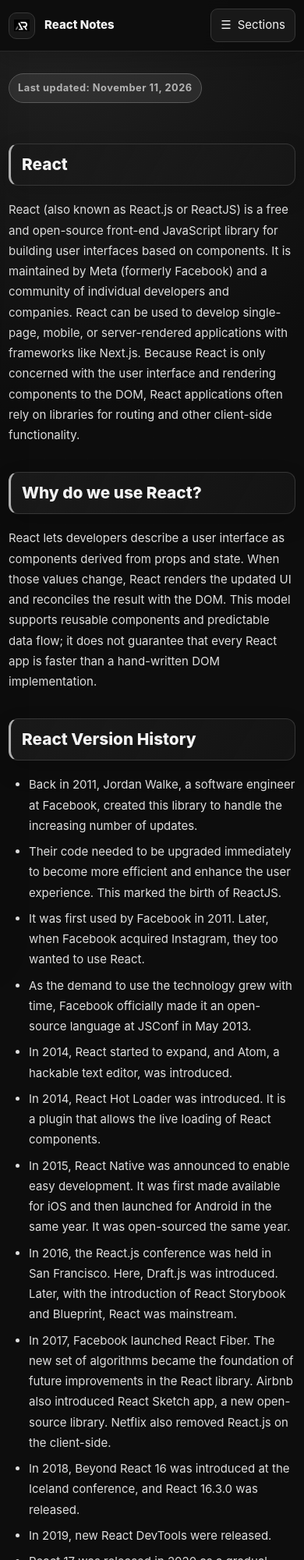
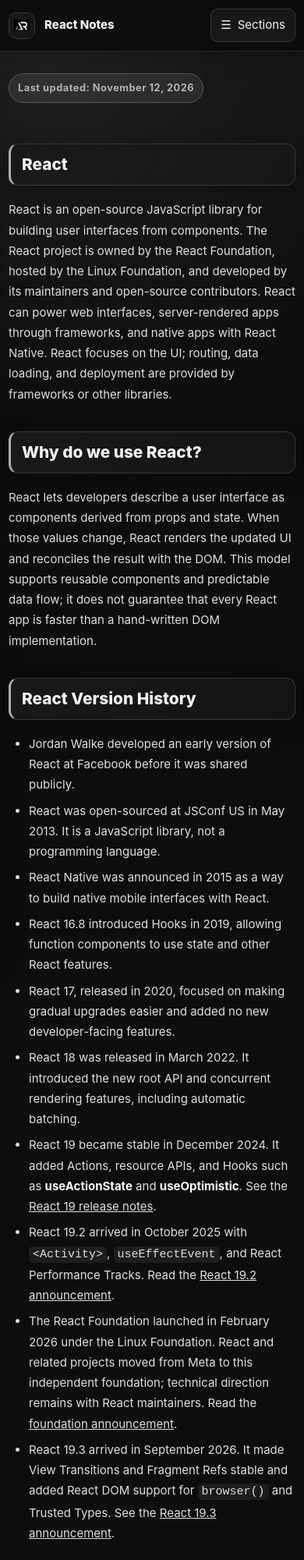
Before and after one commit to a2rp/react-notes-1, a plain HTML site: page index.html in a window 390 px wide. Shown: the top 2000 px of the page at 78% size. Drawn offline with Linux system fonts and the light colour scheme.

Commit message:
Refresh React notes for current releases

```diff
--- a/index.html
+++ b/index.html
@@ -3,11 +3,11 @@
 <head>
 <meta charset="UTF-8" />
 <meta name="viewport" content="width=device-width, initial-scale=1.0" />
-<meta name="description" content="Practical React notes covering JSX, components, state, props, hooks, routing and Redux." />
+<meta name="description" content="React study notes covering JSX, components, state, Hooks, routing, forms, and Redux, updated for React 19.3." />
 <meta name="theme-color" content="#121212" />
 <meta property="og:type" content="website" />
 <meta property="og:title" content="React Notes | Ashish Ranjan" />
-<meta property="og:description" content="Practical React notes covering core concepts, patterns and common APIs." />
+<meta property="og:description" content="React study notes covering core concepts, patterns, and APIs, updated for React 19.3." />
 <meta property="og:image" content="./public/preview.png" />
 <meta property="og:url" content="https://a2rp.github.io/react-notes-1/" />
 <meta name="twitter:card" content="summary_large_image" />
@@ -28,16 +28,15 @@
 <div class='pageLayout'>
 <aside class="sectionNav" id="sectionNav" aria-label="React notes sections"><p>Study guide</p><nav class="sectionLinks" id="sectionLinks"></nav></aside>
 <main class='notes' id='notes'>
-<p class="lastUpdated">Last updated: November 11, 2026</p>
+<p class="lastUpdated">Last updated: November 12, 2026</p>
         <h1 class="title">React</h1>
-        React (also known as React.js or ReactJS) is a free and open-source
-        front-end JavaScript library for building user interfaces based on
-        components. It is maintained by Meta (formerly Facebook) and a community
-        of individual developers and companies. React can be used to develop
-        single-page, mobile, or server-rendered applications with frameworks
-        like Next.js. Because React is only concerned with the user interface
-        and rendering components to the DOM, React applications often rely on
-        libraries for routing and other client-side functionality.
+        React is an open-source JavaScript library for building user interfaces
+        from components. The React project is owned by the React Foundation,
+        hosted by the Linux Foundation, and developed by its maintainers and
+        open-source contributors. React can power web interfaces, server-rendered
+        apps through frameworks, and native apps with React Native. React focuses
+        on the UI; routing, data loading, and deployment are provided by frameworks
+        or other libraries.
 
         <h2 class="title">Why do we use React?</h2>
         React lets developers describe a user interface as components derived
@@ -48,71 +47,16 @@
 
         <h2 class="title">React Version History</h2>
         <ul>
-            <li>
-                Back in 2011, Jordan Walke, a software engineer at Facebook,
-                created this library to handle the increasing number of updates.
-            </li>
-            <li>
-                Their code needed to be upgraded immediately to become more
-                efficient and enhance the user experience. This marked the birth
-                of ReactJS.
-            </li>
-            <li>
-                It was first used by Facebook in 2011. Later, when Facebook
-                acquired Instagram, they too wanted to use React.
-            </li>
-            <li>
-                As the demand to use the technology grew with time, Facebook
-                officially made it an open-source language at JSConf in May
-                2013.
-            </li>
-            <li>
-                In 2014, React started to expand, and Atom, a hackable text
-                editor, was introduced.
-            </li>
-            <li>
-                In 2014, React Hot Loader was introduced. It is a plugin that
-                allows the live loading of React components.
-            </li>
-            <li>
-                In 2015, React Native was announced to enable easy development.
-                It was first made available for iOS and then launched for
-                Android in the same year. It was open-sourced the same year.
-            </li>
-            <li>
-                In 2016, the React.js conference was held in San Francisco.
-                Here, Draft.js was introduced. Later, with the introduction of
-                React Storybook and Blueprint, React was mainstream.
-            </li>
-            <li>
-                In 2017, Facebook launched React Fiber. The new set of
-                algorithms became the foundation of future improvements in the
-                React library. Airbnb also introduced React Sketch app, a new
-                open-source library. Netflix also removed React.js on the
-                client-side.
-            </li>
-            <li>
-                In 2018, Beyond React 16 was introduced at the Iceland
-                conference, and React 16.3.0 was released.
-            </li>
-            <li>In 2019, new React DevTools were released.</li>
-            <li>
-                React 17 was released in 2020 as a gradual-upgrade release. It
-                focused on making upgrades easier and did not add new
-                developer-facing features.
-            </li>
-            <li>
-                React 18 was released in March 2022. It introduced the new root
-                API and concurrent rendering capabilities, including automatic
-                batching.
-            </li>
-            <li>
-                React 19 became stable in December 2024. It added form Actions,
-                new resource APIs, and hooks such as <b>useActionState</b> and
-                <b>useOptimistic</b>. See the
-                <a href="https://react.dev/blog/2024/12/05/react-19">React 19 release notes</a>
-                for details.
-            </li>
+            <li>Jordan Walke developed an early version of React at Facebook before it was shared publicly.</li>
+            <li>React was open-sourced at JSConf US in May 2013. It is a JavaScript library, not a programming language.</li>
+            <li>React Native was announced in 2015 as a way to build native mobile interfaces with React.</li>
+            <li>React 16.8 introduced Hooks in 2019, allowing function components to use state and other React features.</li>
+            <li>React 17, released in 2020, focused on making gradual upgrades easier and added no new developer-facing features.</li>
+            <li>React 18 was released in March 2022. It introduced the new root API and concurrent rendering features, including automatic batching.</li>
+            <li>React 19 became stable in December 2024. It added Actions, resource APIs, and Hooks such as <b>useActionState</b> and <b>useOptimistic</b>. See the <a href="https://react.dev/blog/2024/12/05/react-19">React 19 release notes</a>.</li>
+            <li>React 19.2 arrived in October 2025 with <code>&lt;Activity&gt;</code>, <code>useEffectEvent</code>, and React Performance Tracks. Read the <a href="https://react.dev/blog/2025/10/01/react-19-2">React 19.2 announcement</a>.</li>
+            <li>The React Foundation launched in February 2026 under the Linux Foundation. React and related projects moved from Meta to this independent foundation; technical direction remains with React maintainers. Read the <a href="https://react.dev/blog/2026/02/24/the-react-foundation">foundation announcement</a>.</li>
+            <li>React 19.3 arrived in September 2026. It made View Transitions and Fragment Refs stable and added React DOM support for <code>browser()</code> and Trusted Types. See the <a href="https://react.dev/blog/2026/09/09/react-19-3">React 19.3 announcement</a>.</li>
         </ul>
 
         <h2 class="title">Starting a React project</h2>
@@ -320,7 +264,10 @@
 }</code></pre>
 
         <h2 class="title">React Props</h2>
-        <b>Props</b> stand for <b>Properties</b>. They are <b>read-only</b>. It is <b>an object</b> which stores the value of attributes of a tag and work similar to the HTML attributes. It gives a way to pass data from one component to other components. It is similar to function arguments. Props are passed to the component in the same way as arguments passed in a function. Props are immutable so we cannot modify the props from inside the component. Inside the components, we can add attributes called <b>props</b>. These attributes are available in the component as <b>props</b> and can be used to render dynamic data in our render method.
+        Props are read-only inputs passed by a parent to a component. They can
+        contain values such as strings, objects, functions, or React elements.
+        A component should not mutate its props; a parent can pass new values
+        when it renders again. Props work much like function arguments.
         <h3>Default Props</h3>
         Give function component props JavaScript defaults in the parameter
         list. For example:
@@ -334,10 +281,13 @@
 
         <h2 class="title">State vs Props</h2>
         <h3>State</h3>
-        The state is an updatable structure that is used to contain data or information about the component and can change over time. The change in state can happen as a response to user action or system event. It is the heart of the react component which determines the behavior of the component and how it will render. A state must be kept as simple as possible. It represents the component's local state or information. It can only be accessed or modified inside the component or by the component directly.
+        State is information a component remembers between renders. A state
+        setter requests an update; treat objects and arrays in state as
+        immutable and create a new value when something changes.
         <h3>Props</h3>
-        Props are read-only components. It is an object which stores the value of attributes of a tag and work similar to the HTML attributes. It allows passing data from one component to other components. It is similar to function arguments and can be passed to the component the same way as arguments passed in a function. Props are immutable so we cannot modify the props from inside the component.
-
+        Props are read-only inputs supplied by a parent. They describe what a
+        component should render; local changes belong in state or in the parent
+        that owns the value.
         <h2 class="title">Rendering to the DOM</h2>
         A client-rendered app creates a root for a browser DOM element and
         renders its root component there. Most apps need one root. A
@@ -462,11 +412,15 @@
         <h3>Nested routes</h3>
         Nested routes let a parent layout render matching child routes through
         <code>Outlet</code>. React Router v6 examples may import from
-        <code>react-router-dom</code>; the v7 examples here use
+        <code>react-router-dom</code>; v7 and newer examples use
         <code>react-router</code>.
 
         <h2 class="title">React Styling</h2>
-        The <b>style</b> attribute is the most used attribute for styling in React applications, which adds dynamically-computed styles at render time. It accepts a JavaScript object in camelCased properties rather than a CSS string. There are many ways available to add styling to our React App or Component with CSS. Four ways to style React Components, are given below:
+        Use <code>className</code> and CSS for most styling. The
+        <code>style</code> prop accepts a JavaScript object with camel-cased
+        property names and is useful for small sets of dynamic inline styles.
+        React does not prescribe a styling system; common options include CSS
+        files, CSS Modules, Sass, utility classes, and CSS-in-JS libraries.
         <ul>
             <li>Inline Styling</li>
             <li>CSS Stylesheet</li>
@@ -569,6 +523,7 @@
                 <ul>
                     <li>useRef</li>
                     <li>useEffect</li>
+                    <li>useEffectEvent</li>
                     <li>useLayoutEffect</li>
                     <li>useInsertionEffect</li>
                     <li>useCallback</li>
@@ -586,7 +541,12 @@
         </ul>
 
         <h2 class="title">React Flux</h2>
-        Flux is an application architecture that Facebook uses internally for building the client-side web application with React. It is neither a library nor a framework. It is a kind of architecture that complements React as view and follows the concept of Unidirectional Data Flow model. It is useful when the project has dynamic data, and we need to keep the data updated in an effective manner. It reduces the runtime errors. Flux applications have three major roles in dealing with data:
+        Flux is a client-side application architecture introduced by Facebook.
+        It describes one-way data flow: actions describe changes, a dispatcher
+        routes them, stores hold application state, and views render that state
+        and emit actions. Flux is an architecture pattern, not a React feature
+        or a guarantee against runtime errors. Redux is a separate library that
+        uses related unidirectional data-flow ideas.
         <ul>
             <li>Dispatcher</li>
             <li>Stores</li>
```
Also changed, not shown: README.md.
